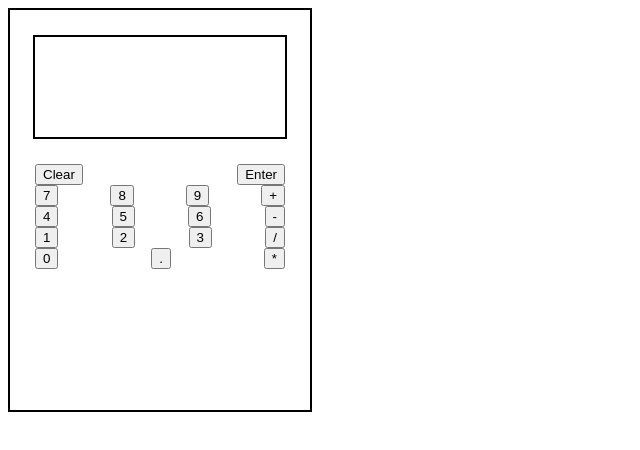
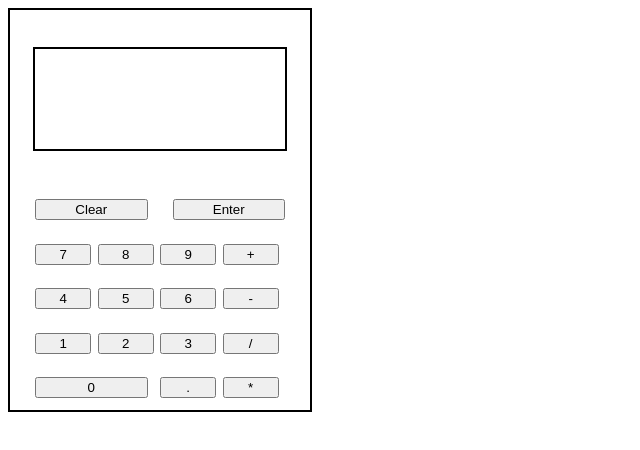
Before and after one commit to DNA21/calculator, a plain HTML site: page index.html in a window 1280 px wide. Shown: the whole page, without its empty margins (0-640 px from the left). Drawn offline with Linux system fonts and the light colour scheme.

Commit message:
Calculator style

```diff
--- a/index.html
+++ b/index.html
@@ -63,7 +63,7 @@
             </div>
         </div>
         <div class="number-rows">
-            <div class="number">
+            <div id="btm-0" class="number">
                 <button id="0" class="btn-num">0</button>
             </div>
             <div class="number">
--- a/style.css
+++ b/style.css
@@ -4,12 +4,13 @@
     border: 2px solid black;
     display: flex;
     flex-direction: column;
+    justify-content: space-around;
 }
 
 #screen, #enter-row, .number-rows {
     display: flex;
     justify-content: space-between;
-    margin: 0 25px
+    margin: 0 25px;
 }
 
 #screen {
@@ -18,3 +19,23 @@
     margin: 25px auto;
     border: 2px solid black
 }
+
+#clear, #enter {
+    width: 45%;
+}
+
+#btn-clear, #btn-enter {
+    width: 100%;
+}
+
+.number {
+    width: 25%;
+}
+
+.btn-num {
+    width: 90%
+}
+
+#btm-0 {
+    width: 50%
+}
```
